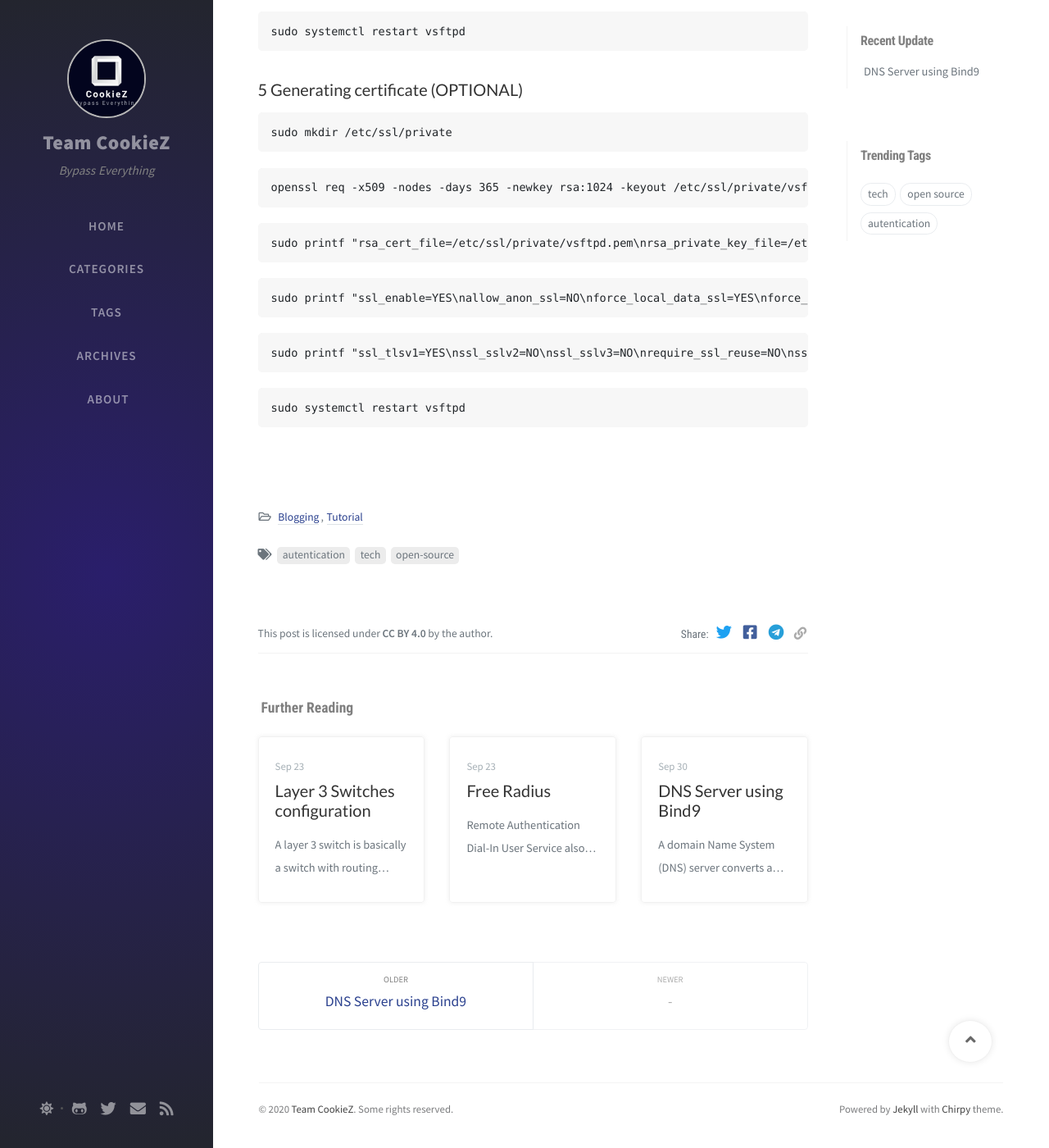
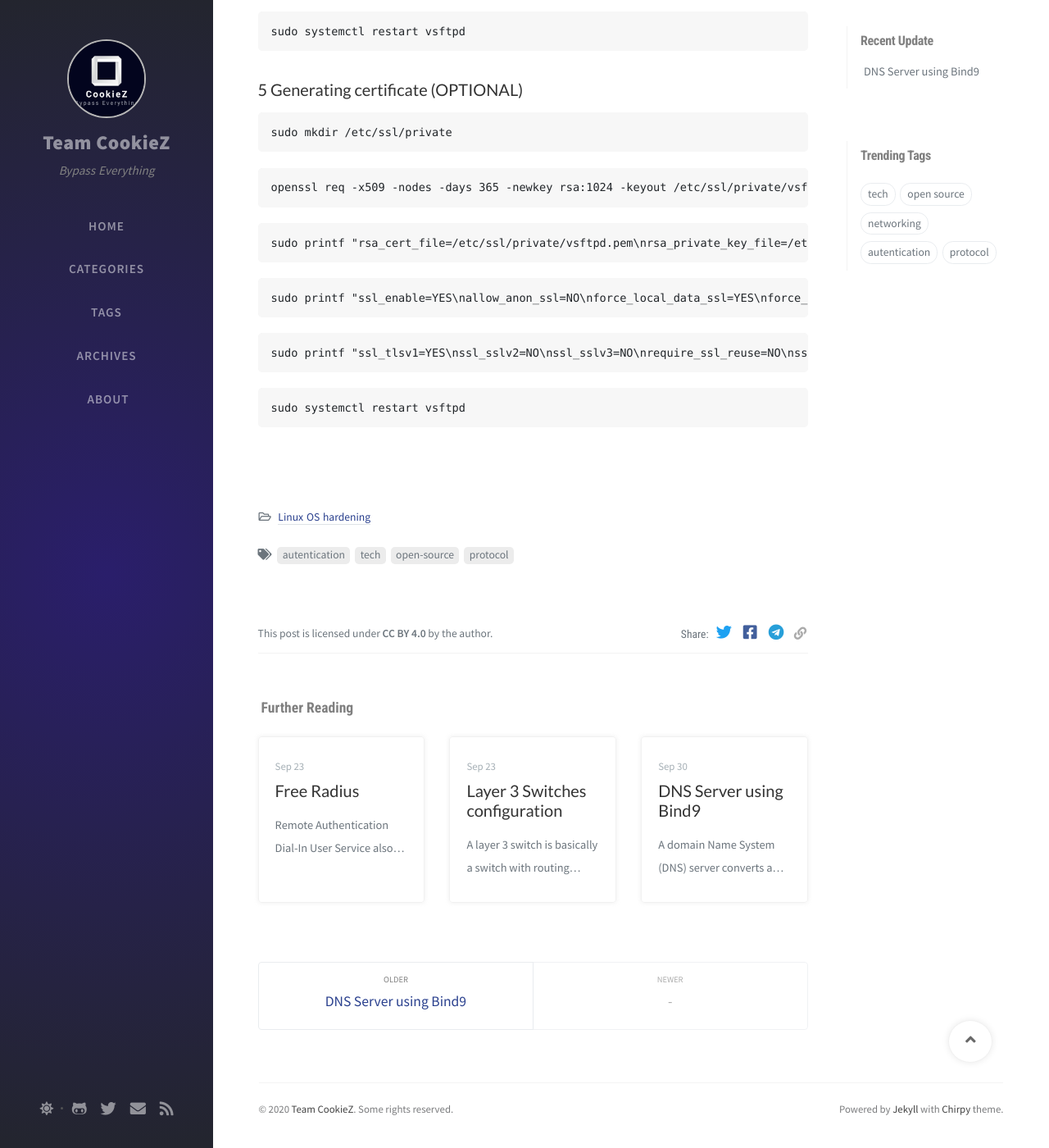
Before and after one commit to TeamCookieZ/TeamCookieZ.github.io, a Jekyll site: the page built from _posts/2020-10-01-vsFTP.md, in a window 1280 px wide and 1400 px high, scrolled down 1108 px. Shown: the whole window at 82% size. Built offline with Jekyll 4.4.1, drawn with Linux system fonts in a browser that asks for light colours; nearby versions of some CDN libraries; comment, search, counter and statistics services are not loaded.

Commit message:
edited cat & tag

```diff
--- a/_posts/2020-09-24-free-radius.md
+++ b/_posts/2020-09-24-free-radius.md
@@ -2,8 +2,8 @@
 title: Free Radius
 author: Lim Kai Xian (AxiaMil)
 date: 2020-09-24 00:34:00 +0800
-categories: [Configurations, Tutorial]
-tags: [autentication, tech, open-source]
+categories: [Networking]
+tags: [autentication, tech, open-source, networking]
 toc: false
 ---
 
--- a/_posts/2020-09-30-DNS-with-bind9.md
+++ b/_posts/2020-09-30-DNS-with-bind9.md
@@ -2,8 +2,8 @@
 title: DNS Server using Bind9
 author: Lim Kai Xian (AxiaMil)
 date: 2020-09-30 21:39:00 +0800
-categories: [Configurations, Tutorial]
-tags: [tech, open-source]
+categories: [Networking]
+tags: [tech, open-source, networking]
 toc: false
 ---
 
--- a/_posts/2020-10-01-vsFTP.md
+++ b/_posts/2020-10-01-vsFTP.md
@@ -2,8 +2,8 @@
 title: VSFTPd
 author: Jason Chua (Coldspot)
 date: 2020-10-01 00:00:00 +0800
-categories: [Blogging, Tutorial]
-tags: [autentication, tech, open-source]
+categories: [Linux OS hardening]
+tags: [autentication, tech, open-source, protocol]
 toc: false
 ---
 
--- a/_posts/2020-10-5-Layer3-switch.md
+++ b/_posts/2020-10-5-Layer3-switch.md
@@ -2,8 +2,8 @@
 title: Layer 3 Switches configuration
 author: Lim Kai Xian (AxiaMil)
 date: 2020-09-24 00:34:00 +0800
-categories: [Blogging, Tutorial]
-tags: [autentication, tech, open-source]
+categories: [Networking]
+tags: [autentication, tech, open-source, networking]
 toc: false
 ---
 
```
